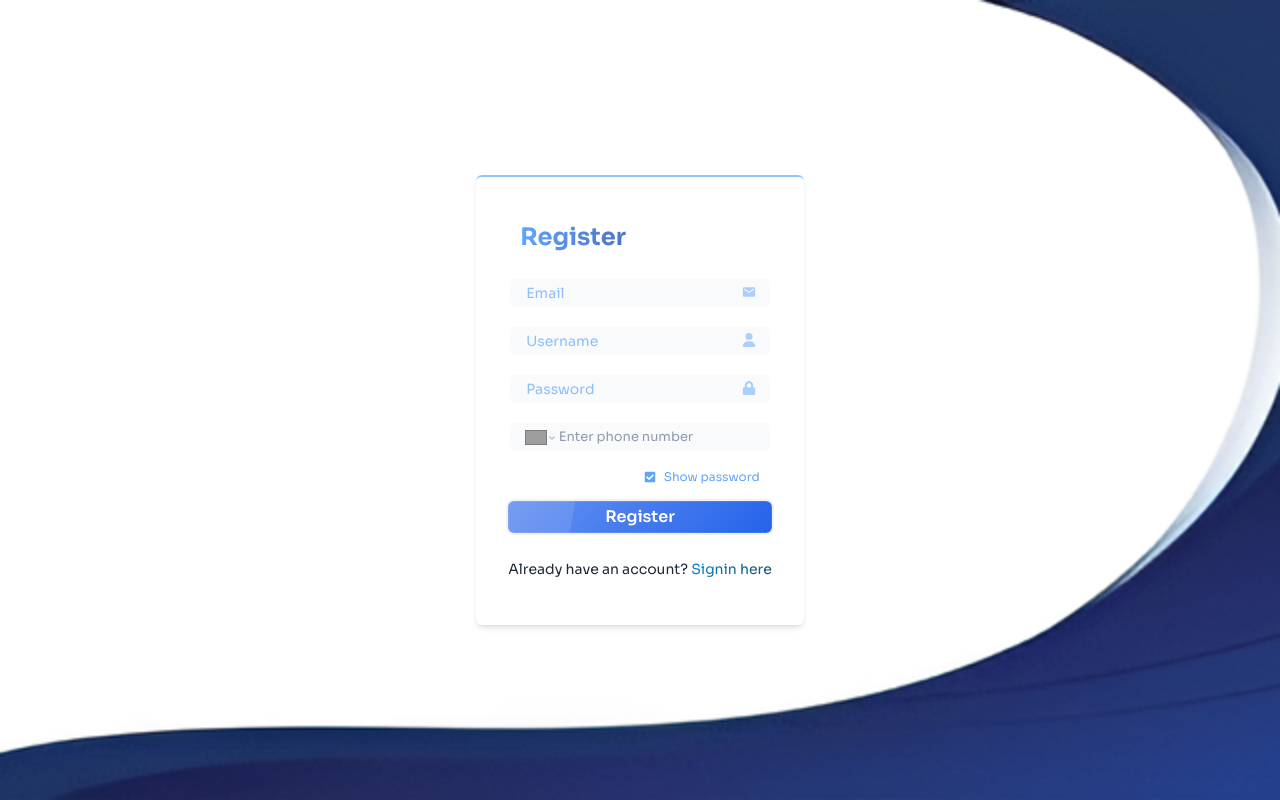
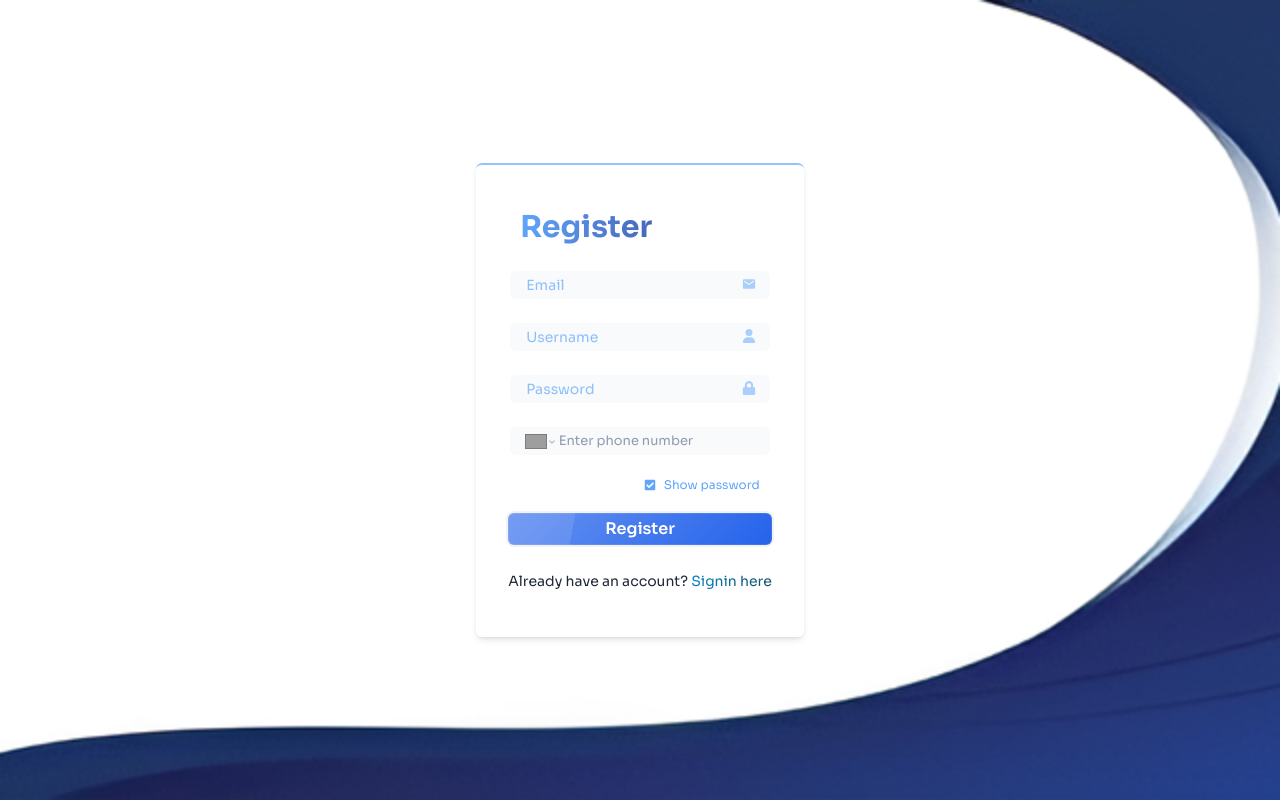
Before and after one commit to Swings0/FundHive, a Next.js app: page /register in a window 1280 px wide. Built offline with nearby package versions, Linux system fonts and the light colour scheme; no server answers; grey boxes are pictures that could not be loaded.

Commit message:
Adjusting Ui

```diff
--- a/src/app/components/Login.tsx
+++ b/src/app/components/Login.tsx
@@ -67,12 +67,12 @@ const Login = () => {
   }
 
   return (
-    <div className='relative h-[100vh] flex flex-col justify-center items-center bg'>
-        <div className='flex flex-col justify-center items-left bg-white py-8 px-8  rounded-md shadow-sm md:shadow-md lg:border-blue-300 md:border-blue-300 lg:border-t-2 md:border-t-2 lg:py-11'>
+    <div className='relative lg:w-full w-screen lg:h-[100vh] h-screen  flex flex-col justify-center items-center bg'>
+        <div className='flex flex-col fixed justify-center items-left bg-white py-8 px-8  rounded-md shadow-sm md:shadow-md lg:border-blue-300 md:border-blue-300 lg:border-t-2 md:border-t-2 lg:py-11'>
 
-          <h1 className='ml-3 text-2xl font-bold bg-gradient-to-r from-blue-400 to bg-indigo-900 bg-clip-text  text-transparent'>Login</h1>
+          <h1 className='ml-3 text-3xl font-bold bg-gradient-to-r from-blue-400 to bg-indigo-900 bg-clip-text  text-transparent'>Login</h1>
 
-            <form onSubmit={submitHandler} className='flex flex-col gap-4 pt-6 pb-3'>
+            <form onSubmit={submitHandler} className='flex flex-col gap-5 pt-6 pb-3'>
                 <div className='w-full relative'>
                 <input onChange={(e:React.ChangeEvent<HTMLInputElement>)=> setEmail(e.target.value)} className= {`${emailError && 'border-2 border-white  w-full rounded-lg py-1 px-4 bg-red-50 text-sm outline-none  text-red-600 text-opacity-90 placeholder-opacity-70 placeholder-red-600' || 'border-2 border-white  w-full rounded-lg py-1 px-4 bg-slate-50 text-sm outline-none placeholder-blue-400 text-blue-900 text-opacity-90 placeholder-opacity-70'}`} type='email' placeholder={`${emailError && 'please enter email' || 'Email'}`} /> <div className={( emailError ? 'absolute top-2 right-4 text-sm text-red-600 opacity-50 z-10' :  'absolute top-2 right-4 text-sm text-blue-400 opacity-50 z-10')}><IoMdMail/></div>
                 </div>
--- a/src/app/components/Navbar.tsx
+++ b/src/app/components/Navbar.tsx
@@ -73,7 +73,7 @@ const Navbar = () => {
             isOpen
               ? "flex flex-col py-8 opacity-100 visible translate-y-0 h-screen"
               : "hidden"
-          } lg:flex-row lg:items-center absolute lg:static top-full left-4 rounded-lg w-full lg:w-auto bg-slate-900 lg:bg-transparent lg:gap-4 p-4 lg:p-0 text-white lg:text-sm text-xs gap-3`}
+          } lg:flex-row lg:items-center absolute lg:static top-full left-4 rounded-lg w-full lg:w-auto bg-slate-900 lg:bg-transparent lg:gap-4 p-4 lg:p-0 text-white text-sm gap-3`}
         >
           <span className="text-slate-900 bottom-[99%] absolute font-bold right-12 text-3xl">
             !
--- a/src/app/components/Register.tsx
+++ b/src/app/components/Register.tsx
@@ -167,12 +167,12 @@ const Register = () => {
 
 
   return (
-    <div className='w-screen lg:w-full md:w-screen relative h-[100vh] flex flex-col justify-center items-center bg'>
+    <div className='w-screen lg:w-full md:w-screen relative lg:h-[100vh] h-screen flex flex-col justify-center items-center bg'>
         <div className='flex flex-col fixed ustify-center items-left bg-white py-8 px-8 rounded-md shadow-sm md:shadow-md lg:border-blue-300 lg:border-t-2 lg:py-11'>
 
-          <h1 className='ml-3 text-2xl font-bold bg-gradient-to-r from-blue-400 to bg-indigo-900 bg-clip-text  text-transparent'>Register</h1>
+          <h1 className='ml-3 text-3xl font-bold bg-gradient-to-r from-blue-400 to bg-indigo-900 bg-clip-text  text-transparent'>Register</h1>
 
-            <form onSubmit={submitHandler} className='flex flex-col gap-4 py-6'>
+            <form onSubmit={submitHandler} className='flex flex-col gap-5 py-6'>
                 <div className='w-full relative'>
                 <input onChange={(e:React.ChangeEvent<HTMLInputElement>)=> setEmail(e.target.value)} className= {`${emailError && 'border-2 border-white  w-full rounded-lg py-1 px-4 bg-red-50 text-sm outline-none  text-red-600 text-opacity-90 placeholder-opacity-70 placeholder-red-600' || 'border-2 border-white  w-full rounded-lg py-1 px-4 bg-slate-50 text-sm outline-none placeholder-blue-400 text-blue-900 text-opacity-90 placeholder-opacity-70'}`} type='email' placeholder={`${emailError && 'please enter email' || 'Email'}`} /> <div className={( emailError ? 'absolute top-2 right-4 text-sm text-red-600 opacity-50 z-10' :  'absolute top-2 right-4 text-sm text-blue-400 opacity-50 z-10')}><IoMdMail/></div>
                 </div>
```
